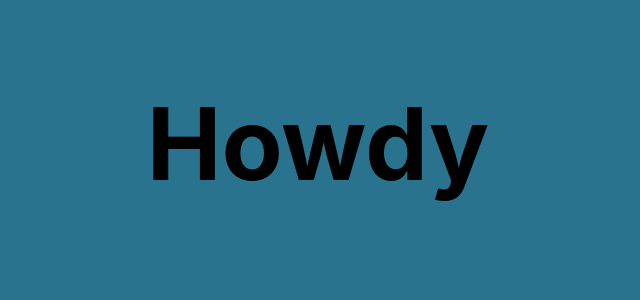
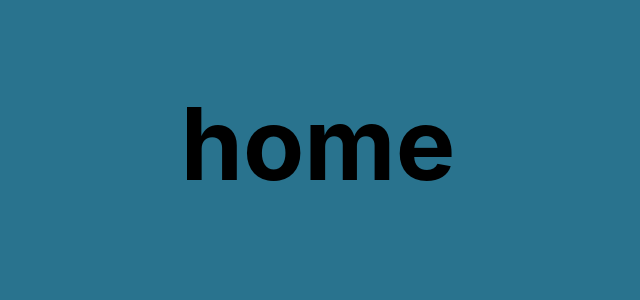
Before and after one commit to JonoSommers/Cardfolio-FE, a React (Vite) app: page /home in a window 1280 px wide. Shown: the top 300 px of the page, without its empty margins (322-962 px from the left). Built offline with nearby package versions, Linux system fonts and the light colour scheme.

Commit message:
Username is dynamically displayed on home page

```diff
--- a/src/App.jsx
+++ b/src/App.jsx
@@ -9,7 +9,7 @@ function App() {
             <section className="Snorlax">
                 <Routes>
                     <Route path="/" element={<LoginView />} />
-                    <Route path="/home" element={<HomePageView />} />
+                    <Route path="/:username" element={<HomePageView />} />
                 </Routes>
             </section>
         </div>
--- a/src/HomePageView.jsx
+++ b/src/HomePageView.jsx
@@ -1,10 +1,13 @@
+import { useParams } from 'react-router-dom'
 import "./HomePageView.css"
 
-function HomePageView () {
+function HomePageView() {
+  const displayName = useParams().username
+
   return(
-    <header>
-      <h1>Howdy</h1>
-    </header>
+    <div>
+      <h1>{displayName}</h1>
+    </div>
   )
 }
 
--- a/src/LoginView.jsx
+++ b/src/LoginView.jsx
@@ -56,14 +56,13 @@ function LoginView() {
           <button className="submit_button" type="submit" disabled={!username.trim()}>
             Create Account
           </button>
-          <Link to={"/home"}>
+          <Link to={`/${username}`}>
             <button className="login_button" type="submit" disabled={!username.trim()}>
                 Login
             </button>
           </Link>
         </form>
         {message && <p>{message}</p>}
-
       </div>
     </main>
   );
```
